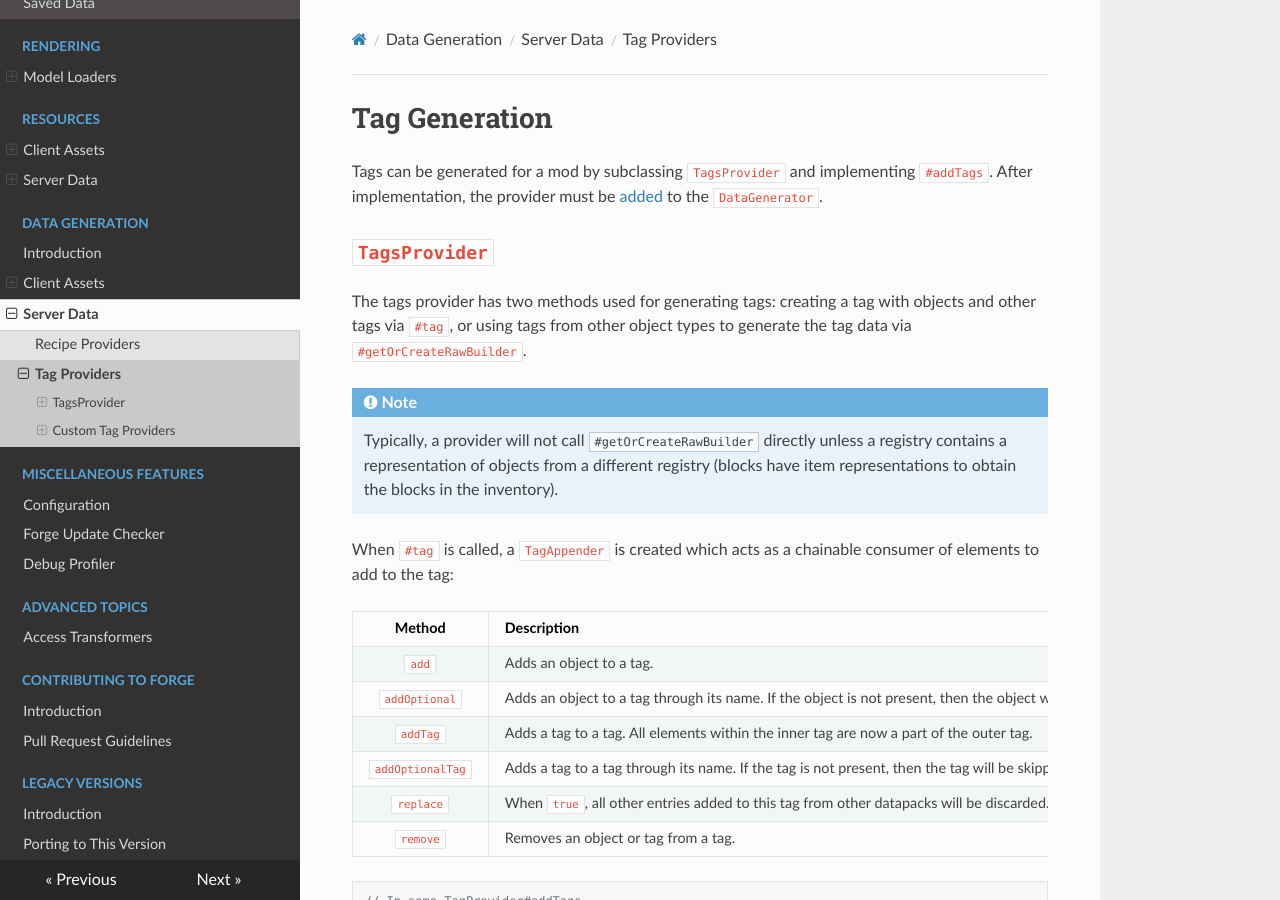
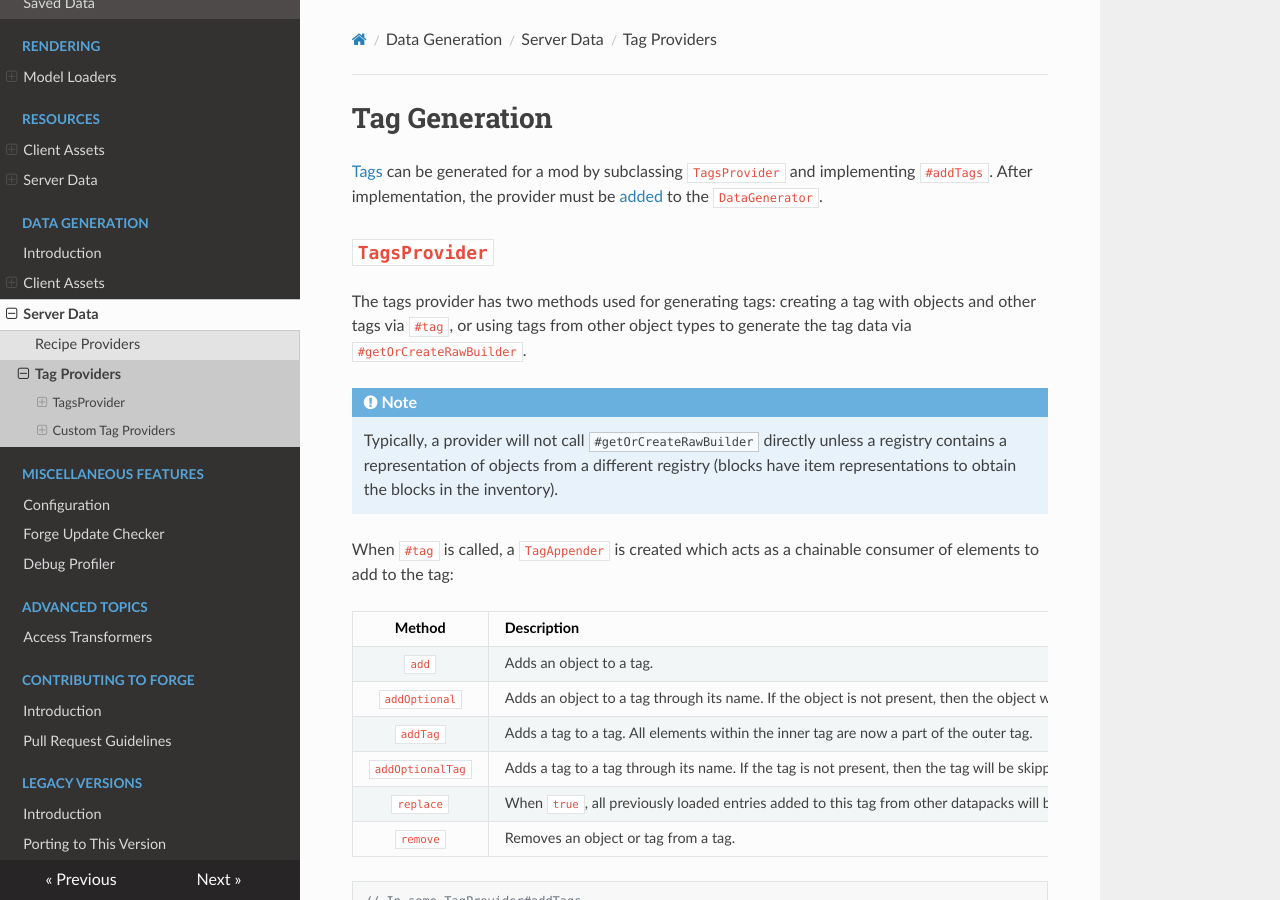
Before and after one commit to MinecraftForge/Documentation, an MkDocs documentation site: the page built from docs/datagen/server/tags.md, in a window 1280 px wide and 900 px high. Built offline with MkDocs 1.6.1, drawn with Linux system fonts in a browser that asks for light colours; nearby versions of some CDN libraries; some of the changed text lies outside the part shown.

Commit message:
Add clarifying points

````diff
--- a/docs/datagen/server/tags.md
+++ b/docs/datagen/server/tags.md
@@ -1,7 +1,7 @@
 Tag Generation
 ==============
 
-Tags can be generated for a mod by subclassing `TagsProvider` and implementing `#addTags`. After implementation, the provider must be [added][datagen] to the `DataGenerator`.
+[Tags] can be generated for a mod by subclassing `TagsProvider` and implementing `#addTags`. After implementation, the provider must be [added][datagen] to the `DataGenerator`.
 
 `TagsProvider`
 --------------
@@ -19,7 +19,7 @@ Method           | Description
 `addOptional`    | Adds an object to a tag through its name. If the object is not present, then the object will be skipped when loading.
 `addTag`         | Adds a tag to a tag. All elements within the inner tag are now a part of the outer tag.
 `addOptionalTag` | Adds a tag to a tag through its name. If the tag is not present, then the tag will be skipped when loading.
-`replace`        | When `true`, all other entries added to this tag from other datapacks will be discarded.
+`replace`        | When `true`, all previously loaded entries added to this tag from other datapacks will be discarded. If a datapack is loaded after this one, then it will still append the entries to the tag.
 `remove`         | Removes an object or tag from a tag.
 
 ```java
````
Also changed, not shown: other parts of docs/datagen/server/tags.md (+3 -1 lines).
